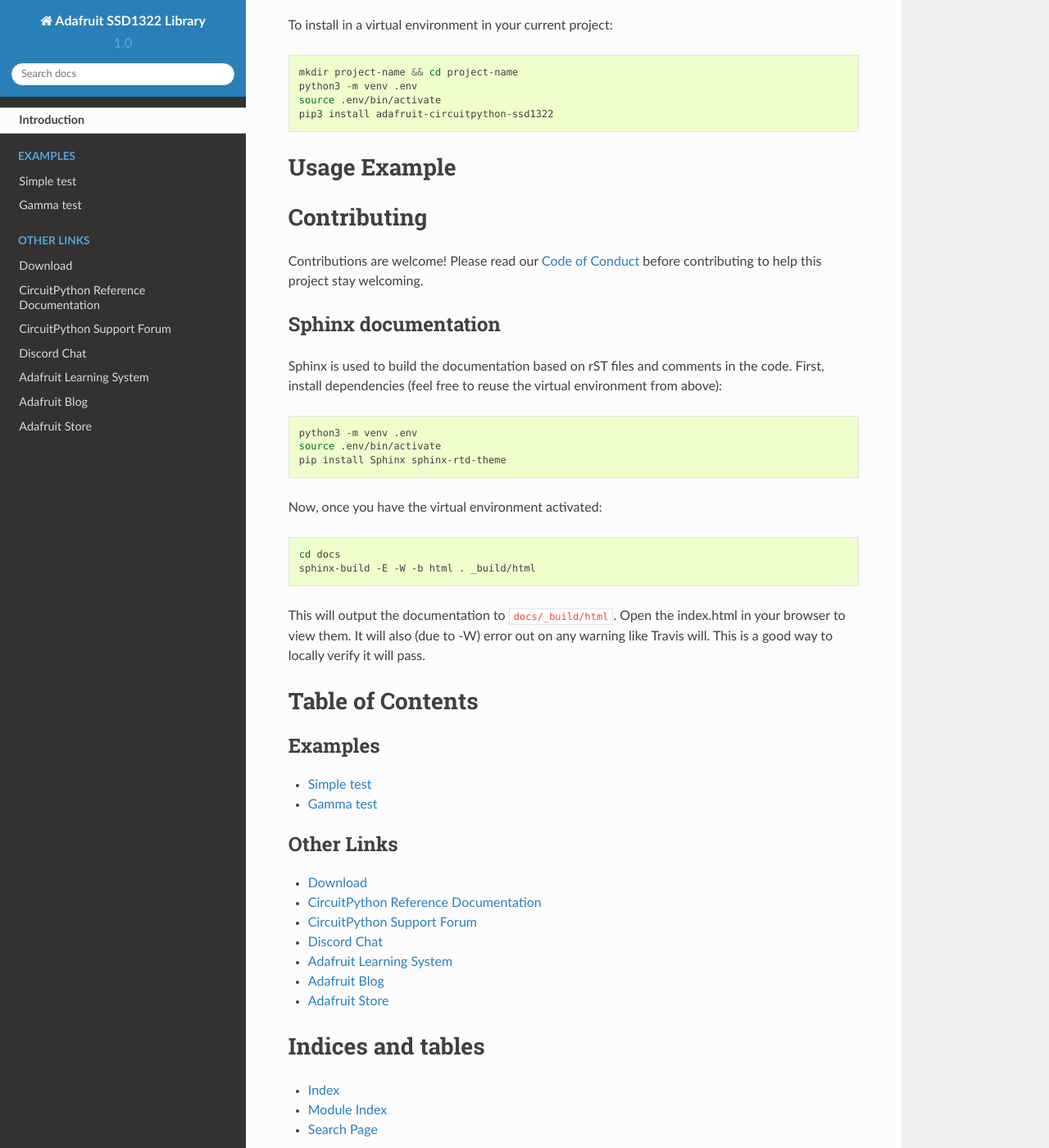
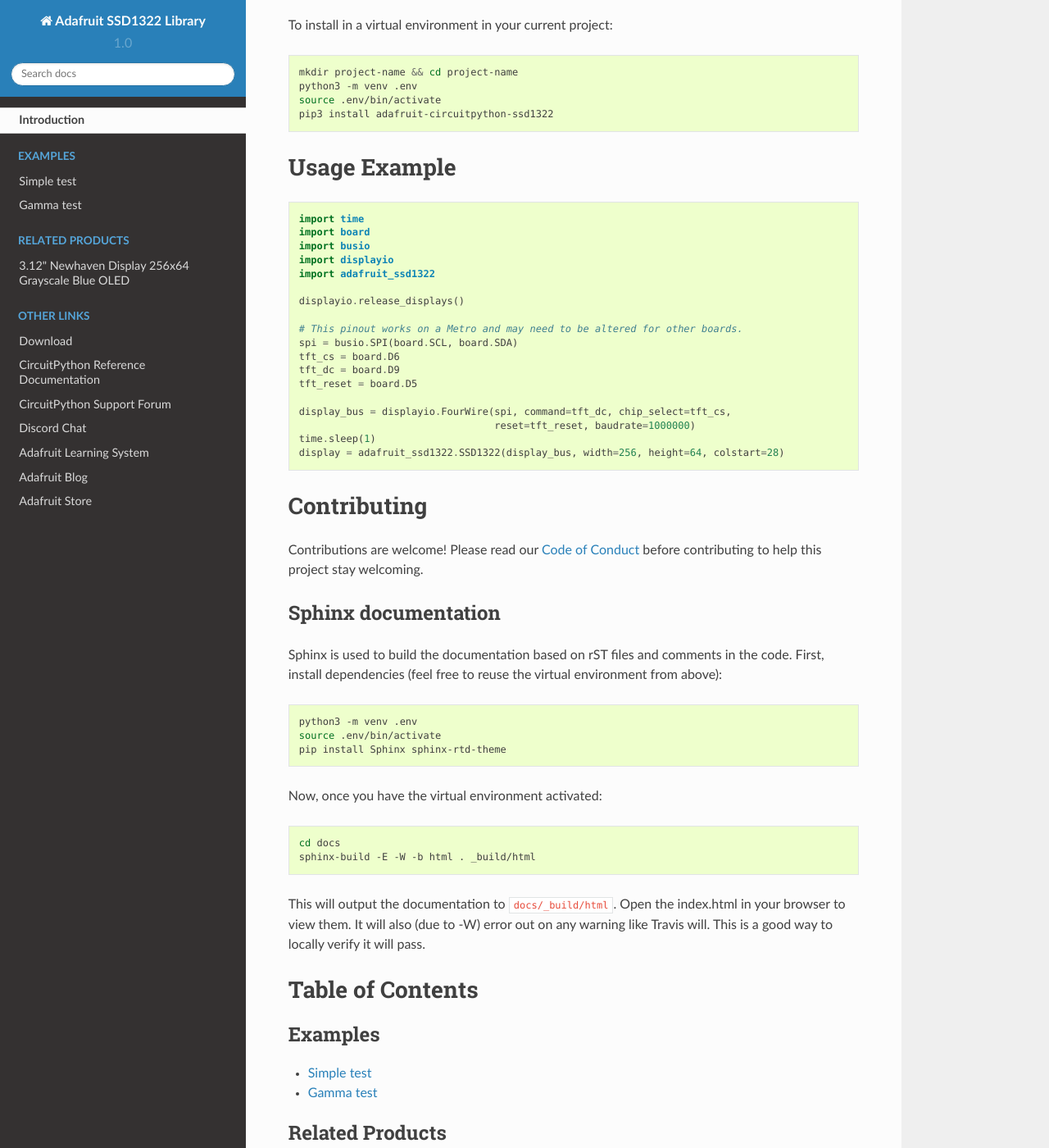
Before and after one commit to adafruit/Adafruit_CircuitPython_SSD1322, a Sphinx documentation site: the page built from docs/index.rst, in a window 1280 px wide and 1400 px high, scrolled down 901 px. Shown: the whole window at 82% size. Built offline with Sphinx 7.4.7 and the Read the Docs theme 2.0.0, drawn with Linux system fonts in a browser that asks for light colours; some of the changed text lies outside the part shown.

```diff
--- a/README.rst
+++ b/README.rst
@@ -59,7 +56,26 @@ To install in a virtual environment in your current project:
 Usage Example
 =============
 
-.. todo:: Add a quick, simple example. It and other examples should live in the examples folder and be included in docs/examples.rst.
+.. code-block:: python
+
+    import time
+    import board
+    import busio
+    import displayio
+    import adafruit_ssd1322
+
+    displayio.release_displays()
+
+    # This pinout works on a Metro and may need to be altered for other boards.
+    spi = busio.SPI(board.SCL, board.SDA)
+    tft_cs = board.D6
+    tft_dc = board.D9
+    tft_reset = board.D5
+
+    display_bus = displayio.FourWire(spi, command=tft_dc, chip_select=tft_cs,
+                                     reset=tft_reset, baudrate=1000000)
+    time.sleep(1)
+    display = adafruit_ssd1322.SSD1322(display_bus, width=256, height=64, colstart=28)
 
 Contributing
 ============
--- a/docs/conf.py
+++ b/docs/conf.py
@@ -20,7 +20,7 @@ extensions = [
 # Uncomment the below if you use native CircuitPython modules such as
 # digitalio, micropython and busio. List the modules you use. Without it, the
 # autodoc module docs will fail to generate with a warning.
-# autodoc_mock_imports = ["digitalio", "busio"]
+autodoc_mock_imports = ["displayio"]
 
 
 intersphinx_mapping = {'python': ('https://docs.python.org/3.4', None),'CircuitPython': ('https://circuitpython.readthedocs.io/en/latest/', None)}
--- a/docs/index.rst
+++ b/docs/index.rst
@@ -23,14 +23,10 @@ Table of Contents
 .. toctree::
     :caption: Tutorials
 
-.. todo:: Add any Learn guide links here. If there are none, then simply delete this todo and leave
-    the toctree above for use later.
-
 .. toctree::
     :caption: Related Products
 
-.. todo:: Add any product links here. If there are none, then simply delete this todo and leave
-    the toctree above for use later.
+    3.12" Newhaven Display 256x64 Grayscale Blue OLED <https://www.newhavendisplay.com/nhd31225664ucb2-p-3622.html>
 
 .. toctree::
     :caption: Other Links
```
Also changed, not shown: other parts of README.rst (+0 -3 lines), adafruit_ssd1322.py (+6 -9 lines), 2 other files.
